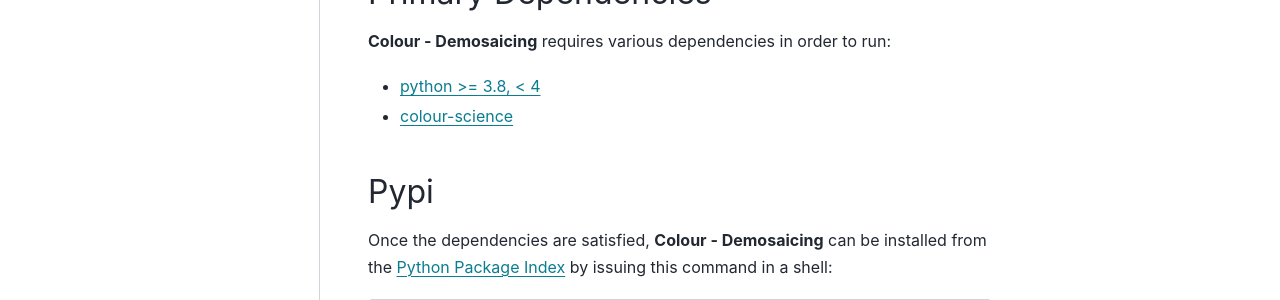
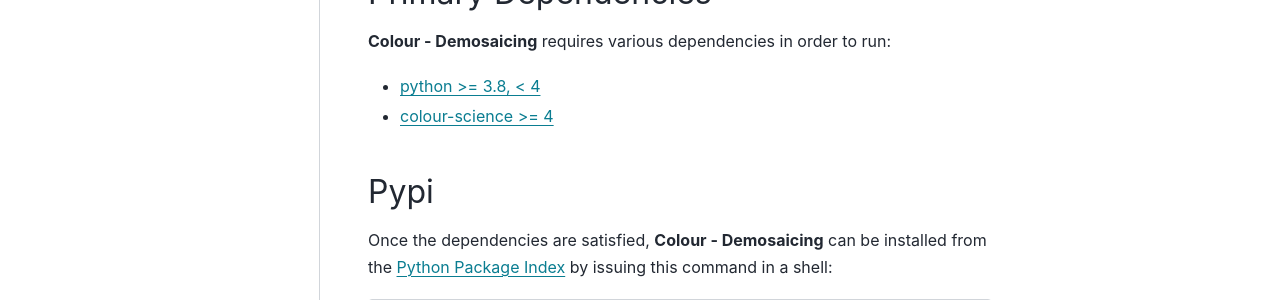
Before and after one commit to colour-science/colour-demosaicing, a Sphinx documentation site: the page built from docs/installation.rst, in a window 1280 px wide and 1010 px high. Shown: the part 358-658 px from the top of the window. Built offline with Sphinx 7.4.7 and the PyData theme 0.15.4, drawn with Linux system fonts in a browser that asks for light colours; pages that are not in the unit, such as notebooks, are missing from menus.

Commit message:
Update "README.rst" file.

```diff
--- a/README.rst
+++ b/README.rst
@@ -11,7 +11,7 @@
 .. |coveralls| image:: http://img.shields.io/coveralls/colour-science/colour-demosaicing/develop.svg?style=flat-square
     :target: https://coveralls.io/r/colour-science/colour-demosaicing
     :alt: Coverage Status
-.. |codacy| image:: https://img.shields.io/codacy/grade/984900e3a85e40239a0f8f633dd1ebcb/develop.svg?style=flat-square
+.. |codacy| image:: https://img.shields.io/codacy/grade/2862b4f2217742ae83c972d7e3af44d7/develop.svg?style=flat-square
     :target: https://www.codacy.com/app/colour-science/colour-demosaicing
     :alt: Code Grade
 .. |version| image:: https://img.shields.io/pypi/v/colour-demosaicing.svg?style=flat-square
@@ -68,7 +68,7 @@
 **Colour - Demosaicing** requires various dependencies in order to run:
 
 - `python >= 3.8, < 4 <https://www.python.org/download/releases/>`__
-- `colour-science <https://pypi.org/project/colour-science/>`__
+- `colour-science >= 4 <https://pypi.org/project/colour-science/>`__
 
 Pypi
 ~~~~
--- a/docs/installation.rst
+++ b/docs/installation.rst
@@ -14,7 +14,7 @@
 **Colour - Demosaicing** requires various dependencies in order to run:
 
 - `python >= 3.8, < 4 <https://www.python.org/download/releases/>`__
-- `colour-science <https://pypi.org/project/colour-science/>`__
+- `colour-science >= 4 <https://pypi.org/project/colour-science/>`__
 
 Pypi
 ----
```
